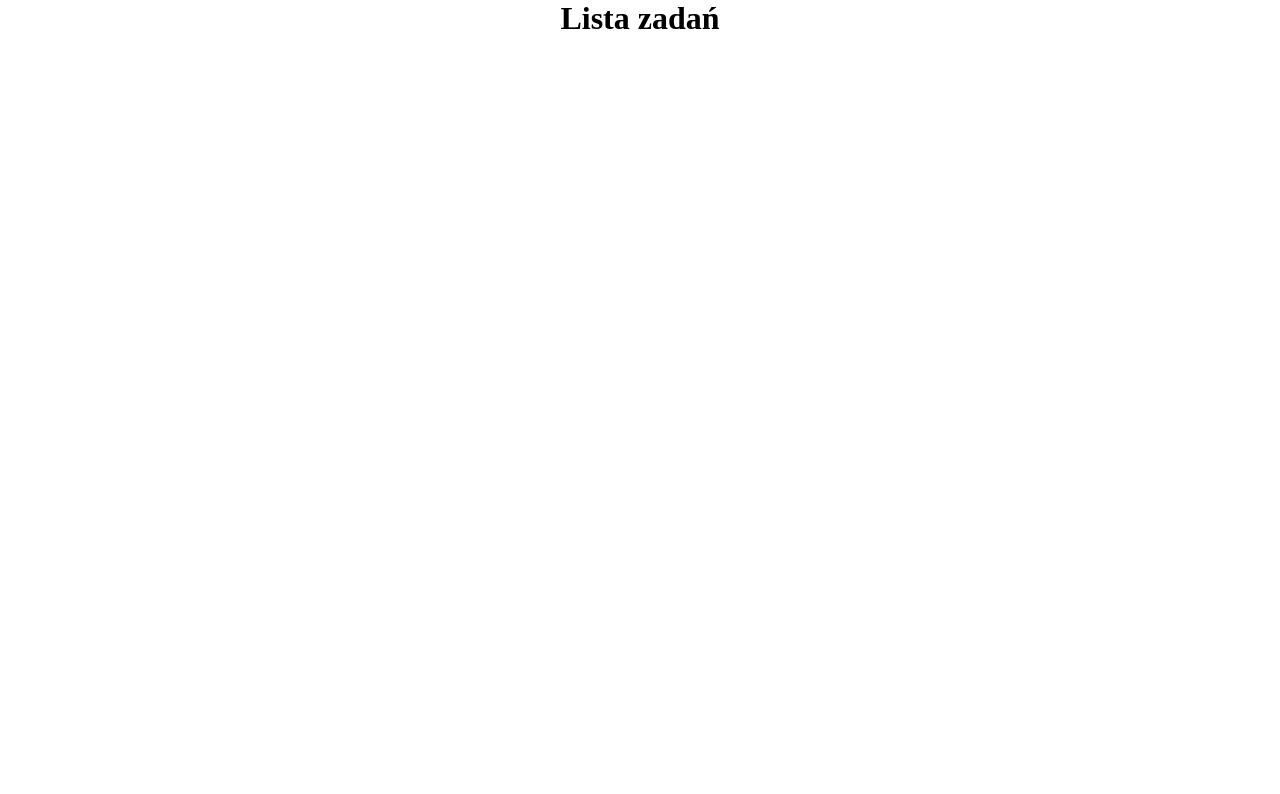
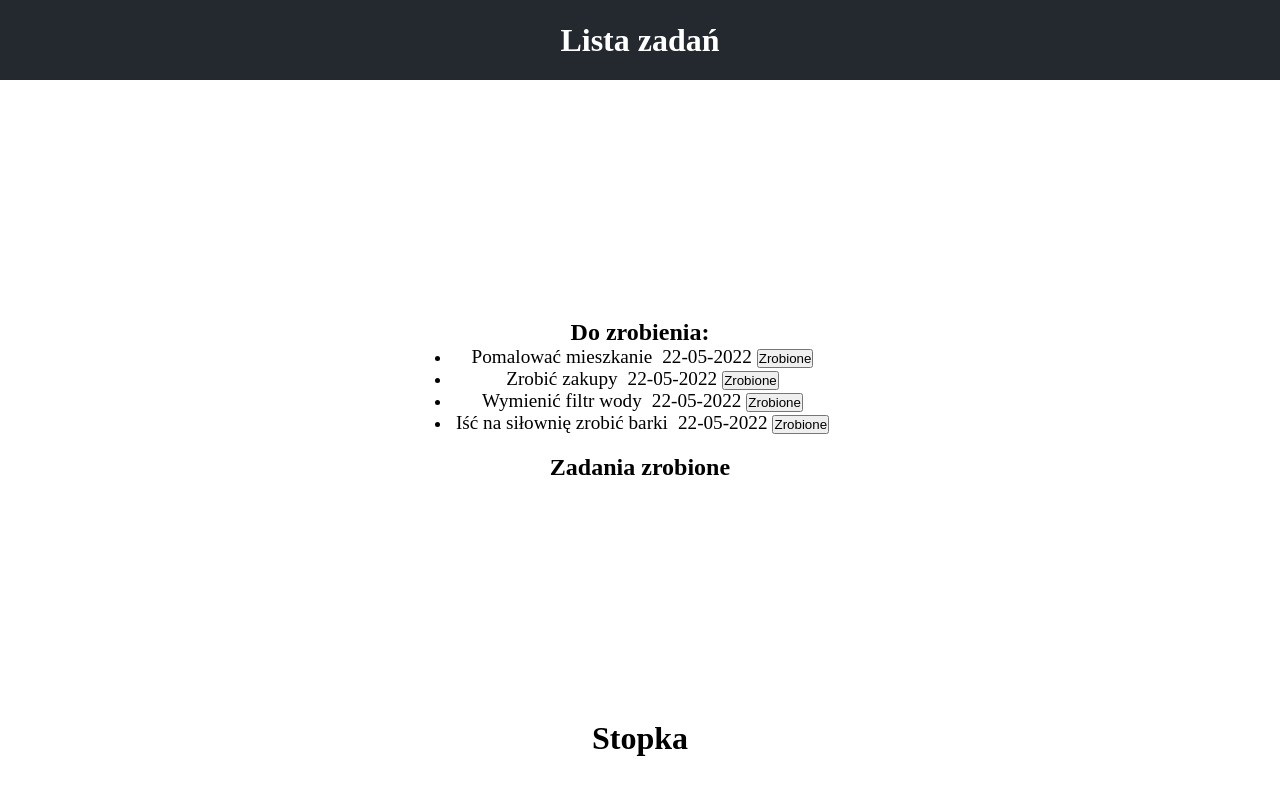
Before and after one commit to GrajMat/Task-list-in-react, a React (Create React App) app: page / in a window 1280 px wide. Shown: the top 794 px of the page. Built offline with nearby package versions, Linux system fonts and the light colour scheme.

Commit message:
create  layout components and testing task list

```diff
--- a/src/App.css
+++ /dev/null
@@ -1,3 +0,0 @@
-body {
-  text-align: center;
-}
--- a/src/App.js
+++ b/src/App.js
@@ -1,10 +1,44 @@
-import React from 'react';
+import React, { useState } from 'react';
 
-import './App.css';
+import Header from './Layouts/Header';
+import Main from './Layouts/Main';
+import Footer from './Layouts/Footer';
+
+
+import './style/App.css';
+
+
+
 
 const App = () => {
+
+  const [tasks, setTasks] = useState([
+    { id: 0, text: "Pomalować mieszkanie", date: "22-05-2022", active: true, important: true, finishDate: null },
+    { id: 1, text: "Posprzatać pokój", date: "22-05-2022", active: false, important: false, finishDate: null },
+    { id: 2, text: "Zrobić zakupy", date: "22-05-2022", active: true, important: false, finishDate: null },
+    { id: 3, text: "Wymienić filtr wody", date: "22-05-2022", active: true, important: true, finishDate: null },
+    { id: 4, text: "Iść na siłownię zrobić barki", date: "22-05-2022", active: true, important: false, finishDate: null },
+    { id: 5, text: "Wypłącić pieniądze z bankomatu", date: "22-05-2022", active: false, important: false, finishDate: null }
+  ]);
+
+  const doneTask = (id) => {
+    console.log(id)
+  }
+
+
+
   return (
-    <h1>Lista zadań</h1>
+    <div className='App'>
+      <header>
+        <Header />
+      </header>
+      <main>
+        <Main tasks={tasks} doneTask={doneTask} />
+      </main>
+      <footer>
+        <Footer />
+      </footer>
+    </div>
   );
 }
 
--- /dev/null
+++ b/src/Layouts/ActiveTask.jsx
@@ -0,0 +1,25 @@
+import React from 'react';
+
+const ActiveTask = ({ task, doneTask }) => {
+
+    // console.log(text)
+    const text = task.text;
+    const date = task.date;
+    const id = task.id;
+    // const important = task.important;
+
+
+    return (
+        <div>
+
+            <li>
+                <span>{text}</span>
+                <span>{date}</span>
+                <button onClick={() => { doneTask(id) }}>Zrobione</button>
+            </li>
+        </div>
+
+    );
+}
+
+export default ActiveTask;
--- /dev/null
+++ b/src/Layouts/DoneTask.jsx
@@ -0,0 +1,11 @@
+import React from 'react';
+
+const DoneTask = () => {
+    return (
+        <div>
+            <h2>Zadania zrobione</h2>
+        </div>
+    );
+}
+
+export default DoneTask;
--- /dev/null
+++ b/src/Layouts/Footer.jsx
@@ -0,0 +1,9 @@
+import React from 'react';
+
+const Footer = () => {
+    return (
+        <h1>Stopka</h1>
+    );
+}
+
+export default Footer;
--- /dev/null
+++ b/src/Layouts/Header.jsx
@@ -0,0 +1,12 @@
+import React from 'react';
+
+import '../style/Header.css'
+
+const Header = () => {
+    return (
+        <h1>Lista zadań</h1>
+
+    );
+}
+
+export default Header;
--- /dev/null
+++ b/src/Layouts/Main.jsx
@@ -0,0 +1,39 @@
+import React from 'react';
+
+import '../style/Main.css'
+import ActiveTask from './ActiveTask';
+import DoneTasks from './DoneTask';
+
+
+
+
+const Main = ({ tasks, doneTask }) => {
+
+    const active = [...tasks].filter(task => task.active)
+
+    console.log(active)
+    const activeTasks = active.map(task => <ActiveTask key={task.id} task={task} doneTask={doneTask} />)
+
+
+
+
+    return (
+
+        <div>
+            <div className='tasks'>
+                <h2>Do zrobienia:</h2>
+                <ul>
+                    {activeTasks}
+
+                </ul>
+            </div>
+
+            <div className='tasks'>
+                <DoneTasks />
+            </div>
+
+        </div>
+    );
+}
+
+export default Main;
--- a/src/index.js
+++ b/src/index.js
@@ -1,6 +1,6 @@
 import React from 'react';
 import ReactDOM from 'react-dom/client';
-import './index.css';
+import './style/index.css';
 import App from './App';
 import reportWebVitals from './reportWebVitals';
 
--- /dev/null
+++ b/src/style/App.css
@@ -0,0 +1,5 @@
+body {
+  text-align: center;
+  height: 100vh;
+  overflow: auto;
+}
--- /dev/null
+++ b/src/style/Header.css
@@ -0,0 +1,11 @@
+header {
+    background-color: #24292f;
+    height: 10vh;
+    display: flex;
+    justify-content: center;
+    align-items: center;
+}
+
+header h1 {
+    color: #fff;
+}
--- /dev/null
+++ b/src/style/Main.css
@@ -0,0 +1,16 @@
+main {
+    display: flex;
+    justify-content: center;
+    align-items: center;
+    /* flex-direction: column; */
+    height: 80vh;
+}
+
+.tasks {
+    padding: 10px;
+}
+
+.tasks ul li span {
+    margin: 5px;
+    font-size: 1.2em;
+}
```
Also changed, not shown: src/style/index.css (renamed from src/index.css).
